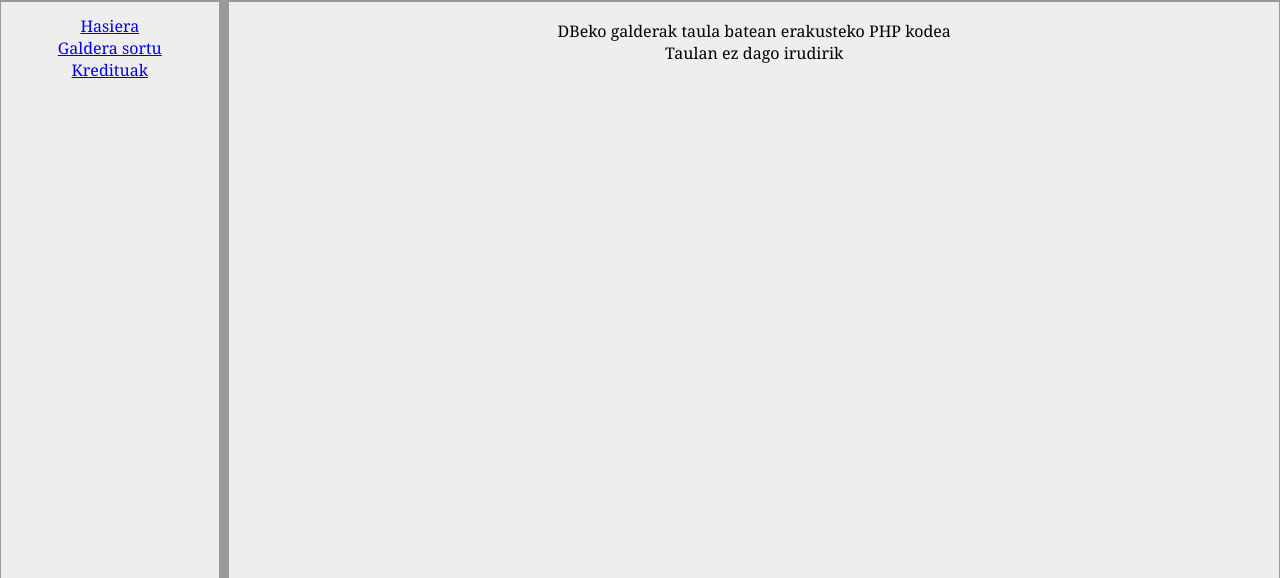
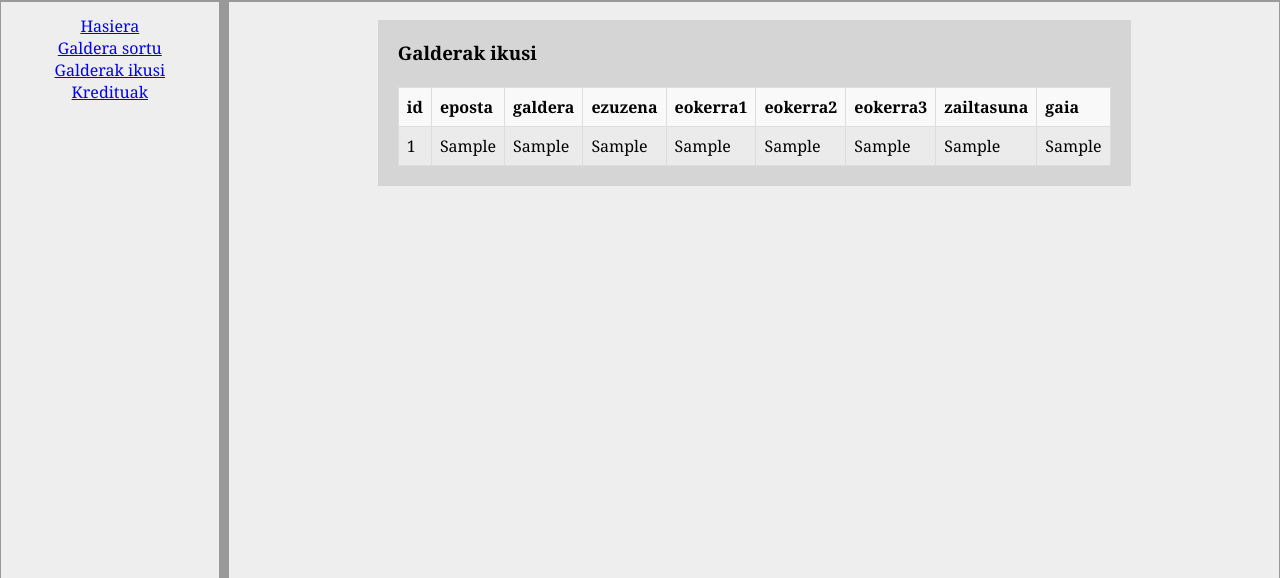
Before and after one commit to bsarasuspe/WS, a PHP site: page /ShowQuestions.php in a window 1280 px wide. Shown: the part 75-653 px from the top of the page. Run offline with PHP 8.4, Linux system fonts and the light colour scheme; tables that the repository leaves empty or names only in its code hold one stand-in row (values such as "Sample post").

Commit message:
Datubasea

```diff
--- a/WS/php/Menus.php
+++ b/WS/php/Menus.php
@@ -8,5 +8,6 @@
 <nav class='main' id='n1' role='navigation'>
   <span><a href='Layout.php'>Hasiera</a></span>
   <span><a href='QuestionForm.php'>Galdera sortu</a></span>
+  <span><a href='ShowQuestions.php'>Galderak ikusi</a></span>
   <span><a href='Credits.php'>Kredituak</a></span>
 </nav>
--- a/WS/php/ShowQuestions.php
+++ b/WS/php/ShowQuestions.php
@@ -8,8 +8,47 @@
   <section class="main" id="s1">
     <div>
 
-	  DBeko galderak taula batean erakusteko PHP kodea <br/>
-      Taulan ez dago irudirik
+      <?php $esteka = mysqli_connect ("localhost", "root", "", "ws") or die ("Errorea Dbra konektatzerakoan");
+
+      $result = mysqli_query($esteka,"SELECT id,eposta,galdera,erZ,er01,er02,er03,zailtasuna,gaia FROM questions");
+
+      /*if (!$esteka->query($sql)) {
+       die("Errore bat gertatu da. <p><a href='QuestionForm.php'> Saiatu beste galdera bat gehitzen.</a>");
+      }*/
+
+	  echo"<div class='galderakcontainer'>
+      <h3>Galderak ikusi</h3><br>
+
+      <table style='width:100%''>
+      <tr>
+        <th>id</th>
+        <th>eposta</th>
+        <th>galdera</th>
+        <th>ezuzena</th>
+        <th>eokerra1</th>
+        <th>eokerra2</th>
+        <th>eokerra3</th>
+        <th>zailtasuna</th>
+        <th>gaia</th>
+      </tr>";
+
+      while($row = mysqli_fetch_array($result)){
+      echo"<tr>";
+        echo"<td>". $row['id']. "</td>";
+        echo"<td>". $row['eposta']. "</td>";
+        echo"<td>". $row['galdera']. "</td>";
+        echo"<td>". $row['erZ']. "</td>";
+        echo"<td>". $row['er01']. "</td>";
+        echo"<td>". $row['er02']. "</td>";
+        echo"<td>". $row['er03']. "</td>";
+        echo"<td>". $row['zailtasuna']. "</td>";
+        echo"<td>". $row['gaia']. "</td>";
+      echo"</tr>";
+    }
+    echo"</table>";
+    echo"</div>";
+
+	  mysqli_close($esteka); ?>
 
     </div>
   </section>
--- a/WS/styles/Style.css
+++ b/WS/styles/Style.css
@@ -18,6 +18,33 @@ nav span             				{ margin: 0px 10px 0px 0px;
 .formularioa{
 	padding:20px;
 	background-color:#d5d5d5;
-	width:310px;
+	display:inline-block;
 	text-align:left;
 }
+
+.galderakcontainer{
+	padding:20px;
+	background-color:#d5d5d5;
+	width:auto;
+	display:inline-block;
+	text-align:left;
+}
+
+table {
+  border-collapse: collapse;
+  width: 100%;
+}
+
+td, th {
+  border: 1px solid #dddddd;
+  text-align: left;
+  padding: 8px;
+}
+
+tr:nth-child(even) {
+  background-color: #ecebeb;
+}
+
+tr:nth-child(odd) {
+  background-color: #F9F9F9;
+}
```
